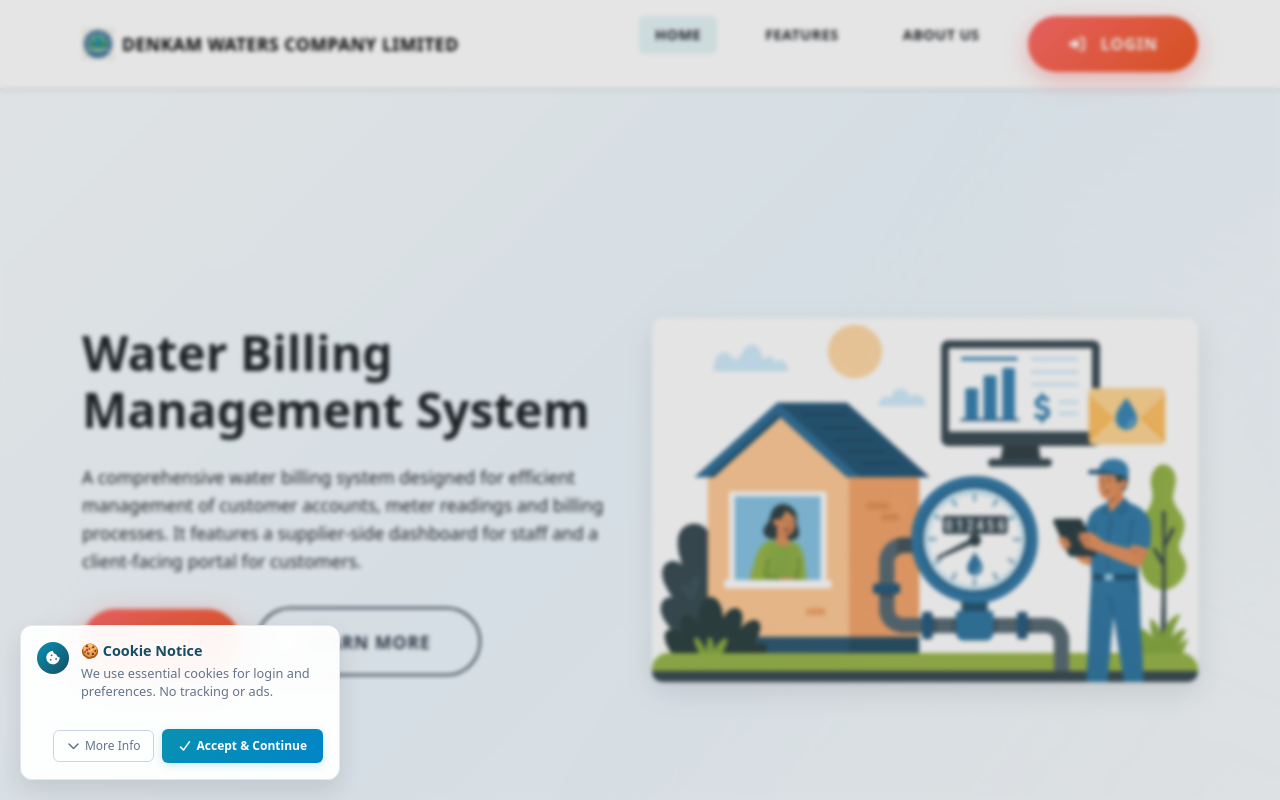
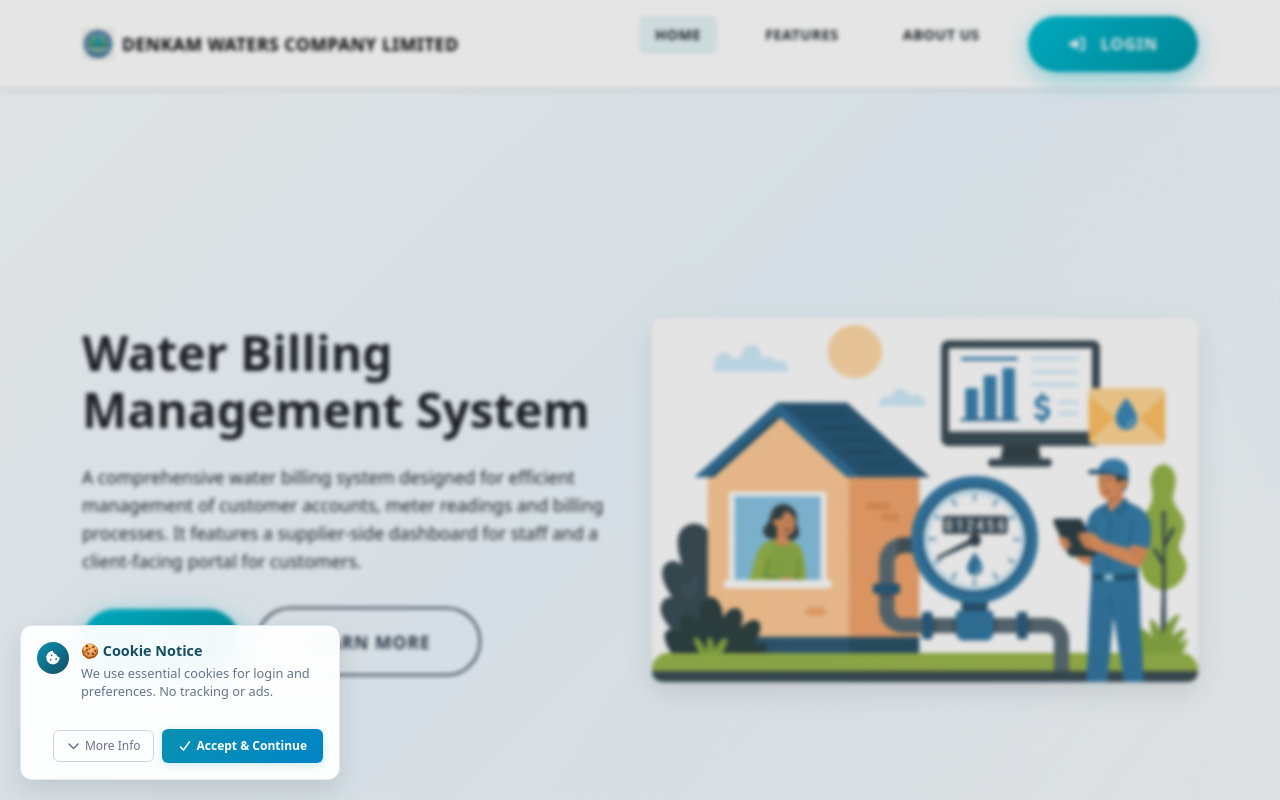
Before and after one commit to kb-diplo/C-Water-bilingsytsme, an Angular app in the folder water-billing-angular/: page /home in a window 1280 px wide. Shown: the top 800 px of the page. Built offline with nearby package versions, Linux system fonts and the light colour scheme.

Commit message:
Update home page login buttons to match login page color scheme

```diff
--- a/water-billing-angular/src/app/home/home.component.scss
+++ b/water-billing-angular/src/app/home/home.component.scss
@@ -80,7 +80,7 @@
   }
 
   .btn-login {
-    background: linear-gradient(135deg, #ff6b6b, #ee5a24) !important;
+    background: linear-gradient(135deg, #00bcd4, #0097a7) !important;
     color: white !important;
     border: none !important;
     padding: 1rem 2.5rem;
@@ -91,7 +91,7 @@
     transition: all 0.3s cubic-bezier(0.4, 0, 0.2, 1);
     text-decoration: none;
     text-transform: uppercase;
-    box-shadow: 0 8px 25px rgba(255, 107, 107, 0.4);
+    box-shadow: 0 8px 25px rgba(0, 188, 212, 0.4);
     position: relative;
     overflow: hidden;
 
@@ -107,10 +107,10 @@
     }
 
     &:hover {
-      background: linear-gradient(135deg, #ff5252, #d63031) !important;
+      background: linear-gradient(135deg, #0097a7, #00838f) !important;
       color: white !important;
       transform: translateY(-3px) scale(1.05);
-      box-shadow: 0 15px 35px rgba(255, 107, 107, 0.6);
+      box-shadow: 0 15px 35px rgba(0, 188, 212, 0.6);
 
       &::before {
         left: 100%;
@@ -189,7 +189,7 @@
 
 .hero-buttons {
   .btn-login-hero {
-    background: linear-gradient(135deg, #ff6b6b, #ee5a24) !important;
+    background: linear-gradient(135deg, #00bcd4, #0097a7) !important;
     color: white !important;
     border: none !important;
     padding: 1.2rem 3rem;
@@ -200,7 +200,7 @@
     transition: all 0.3s cubic-bezier(0.4, 0, 0.2, 1);
     text-decoration: none;
     display: inline-block;
-    box-shadow: 0 10px 30px rgba(255, 107, 107, 0.5);
+    box-shadow: 0 10px 30px rgba(0, 188, 212, 0.5);
     text-transform: uppercase;
     position: relative;
     overflow: hidden;
@@ -217,10 +217,10 @@
     }
 
     &:hover {
-      background: linear-gradient(135deg, #ff5252, #d63031) !important;
+      background: linear-gradient(135deg, #0097a7, #00838f) !important;
       color: white !important;
       transform: translateY(-4px) scale(1.08);
-      box-shadow: 0 20px 40px rgba(255, 107, 107, 0.7);
+      box-shadow: 0 20px 40px rgba(0, 188, 212, 0.7);
 
       &::before {
         left: 100%;
```
